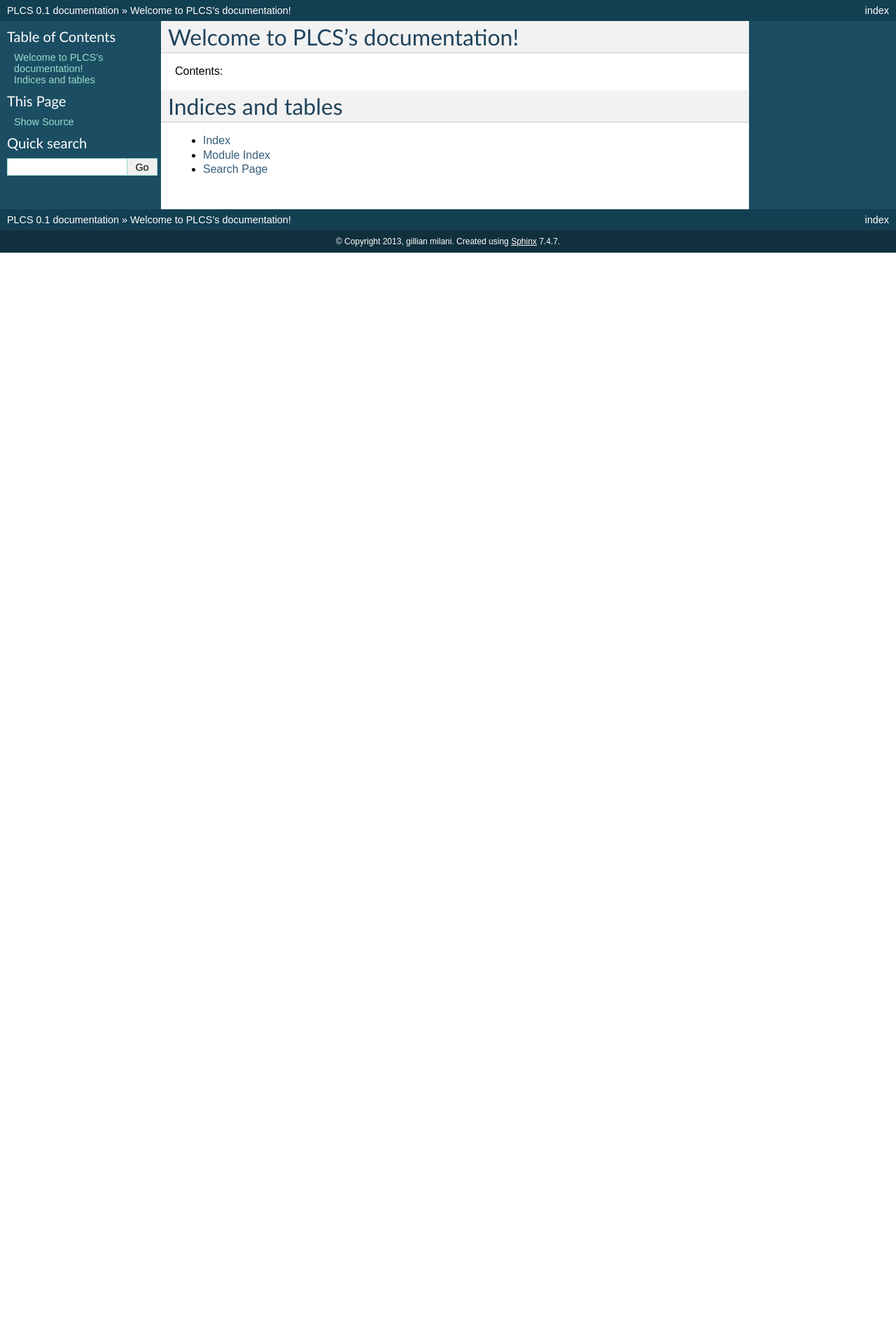
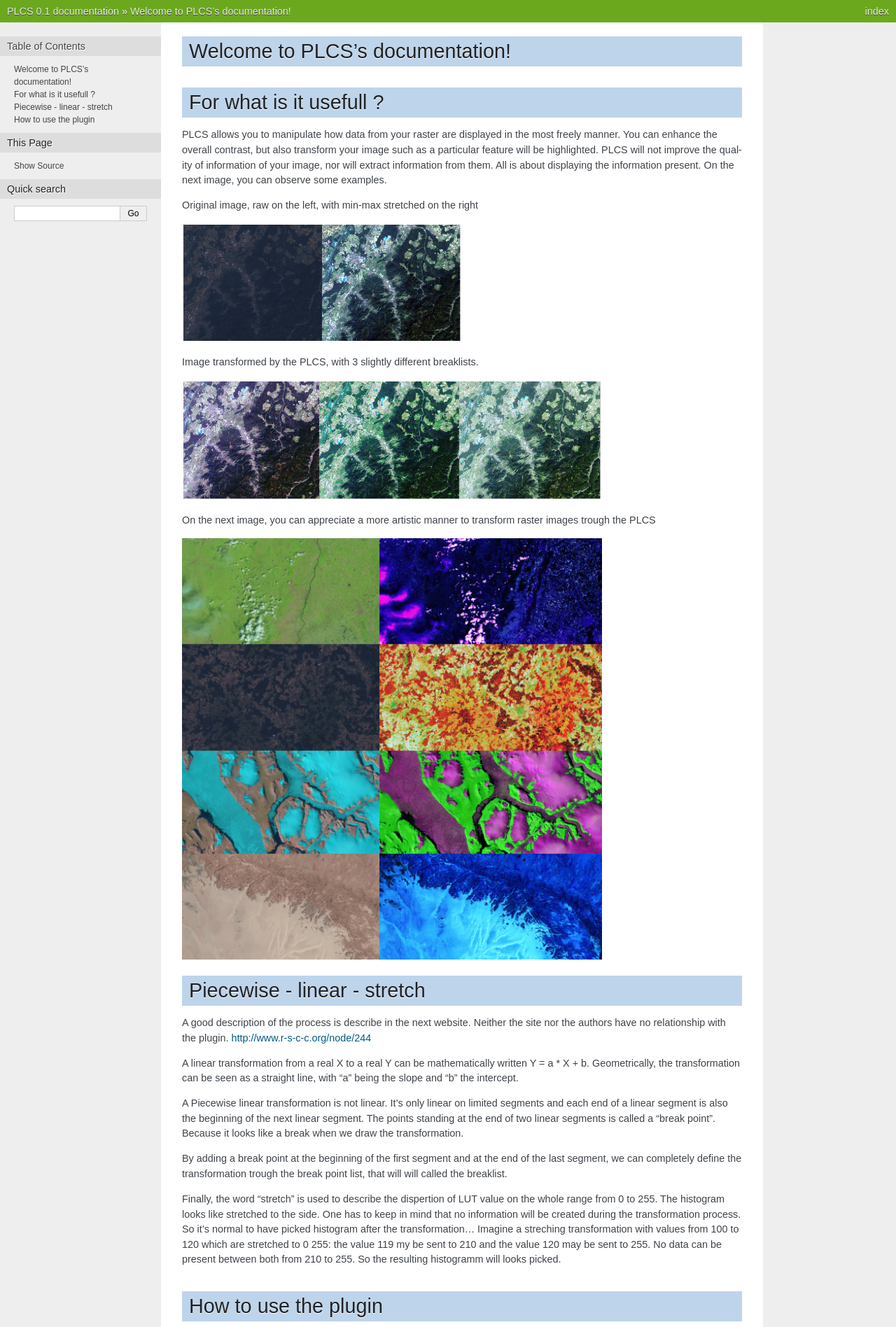
Before and after one commit to GEO-IASS/PLCS, a Sphinx documentation site: the page built from PLCS/help/source/index.rst, in a window 1280 px wide. Shown: the top 1896 px of the page at 70% size. Built offline with Sphinx 7.4.7, drawn with Linux system fonts in a browser that asks for light colours; formulas are drawn with MathJax 3; before the commit the page ends 900 px from its top, so only the background shows below that; some of the changed text lies outside the part shown.

Commit message:
First documentation

```diff
--- a/PLCS/help/source/conf.py
+++ b/PLCS/help/source/conf.py
@@ -91,7 +91,7 @@ pygments_style = 'sphinx'
 
 # The theme to use for HTML and HTML Help pages.  See the documentation for
 # a list of builtin themes.
-html_theme = 'default'
+html_theme = 'nature'
 
 # Theme options are theme-specific and customize the look and feel of a theme
 # further.  For a list of options available for each theme, see the
--- a/PLCS/help/source/index.rst
+++ b/PLCS/help/source/index.rst
@@ -6,14 +6,72 @@
 Welcome to PLCS's documentation!
 ============================================
 
-Contents:
+
+.. index:: For what is it usefull
+
+For what is it usefull ?
+========================
+
+PLCS allows you to manipulate how data from your raster are displayed in the most freely manner. You can enhance the overall contrast, but also transform your image such as a particular feature will be highlighted. PLCS will not improve the quality of information of your image, nor will extract information from them. All is about displaying the information present. On the next image, you can observe some examples.
+
+Original image, raw on the left, with min-max stretched on the right
+
+.. image:: images/original.png
+   :width: 400 px
+
+Image transformed by the PLCS, with 3 slightly different breaklists.
+
+.. image:: images/exa_plcs_1.png
+   :width: 600 px
+
+On the next image, you can appreciate a more artistic manner to transform raster images trough the PLCS
+
+.. image:: images/exa_plcs_2.png
+   :width: 600 px
+
+
+.. index:: Piecewise linear stretch
+
+Piecewise - linear -  stretch
+=============================
+
+A good description of the process is describe in the next website. Neither the site nor the authors have no relationship with the plugin.
+http://www.r-s-c-c.org/node/244
+
+A linear transformation from a real X to a real Y can be mathematically written Y = a * X + b. Geometrically, the transformation can be seen as a straight line, with "a" being the slope and "b" the intercept.
+
+A Piecewise linear transformation is not linear. It's only linear on limited segments and each end of a linear segment is also the beginning of the next linear segment. The points standing at the end of two linear segments is called a "break point". Because it looks like a break when we draw the transformation.
+
+By adding a break point at the beginning of the first segment and at the end of the last segment, we can completely define the transformation trough the break point list, that will will called the breaklist.
+
+Finally, the word "stretch" is used to describe the dispertion of LUT value on the whole range from 0 to 255. The histogram looks like stretched to the side. One has to keep in mind that no information will be created during the transformation process. So it's normal to have picked histogram after the transformation... Imagine a streching transformation with values from 100 to 120 which are stretched to 0 255: the value 119 my be sent to 210 and the value 120 may be sent to 255. No data can be present between both from 210 to 255. So the resulting histogramm will looks picked.
+
+
+.. index:: How to use the plugin
+
+How to use the plugin
+========================
+
+.. image:: images/PLCS_in_live_tot.png
+   :width: 300 px
+   :align: center
+
+1. Combobox for selected one of the raster layer currently loaded in QGIS
+2. Number of bar in the histogram. It's also the number of break used by the Auto algorithm.
+3. Transform the selected raster with the current breaklists, saving it to the name and path provided and load it at the end.
+4. Number of canals used to display the raster. It can take the value of 1 or 3.
+5. Open the Batch dialog. It transform all tiff raster found in the folder, and recursively, with the current breaklists.
+6. Save the current breaklists in an xml file.
+7. Load a saved xml with breaklists.
+8. Generate breaklists with an automated algorithms, which spread uniformly the LUT value over the range 0-255.
+9. Selection of the layer band for the corresponding color channel
+10. Histogram of the selected band. This first histogram correspond to the blue channel
+  * Drag break point for changing the transformation
+  * Right-click on the line for adding a break point
+  * Right-click on a break point for removing it (Can be a little bit rough)
+11. This second histogram correspond to the green channel
+12. This second histogram correspond to the red channel
+13. Preview
 
 .. toctree::
    :maxdepth: 2
-
-Indices and tables
-==================
-
-* :ref:`genindex`
-* :ref:`modindex`
-* :ref:`search`
```
Also changed, not shown: PLCS/help/source/images/PLCS_in_live_tot.png (added), PLCS/help/source/images/exa_plcs_1.png (added), PLCS/help/source/images/exa_plcs_2.png (added), PLCS/help/source/images/original.png (added), 1 other file.
